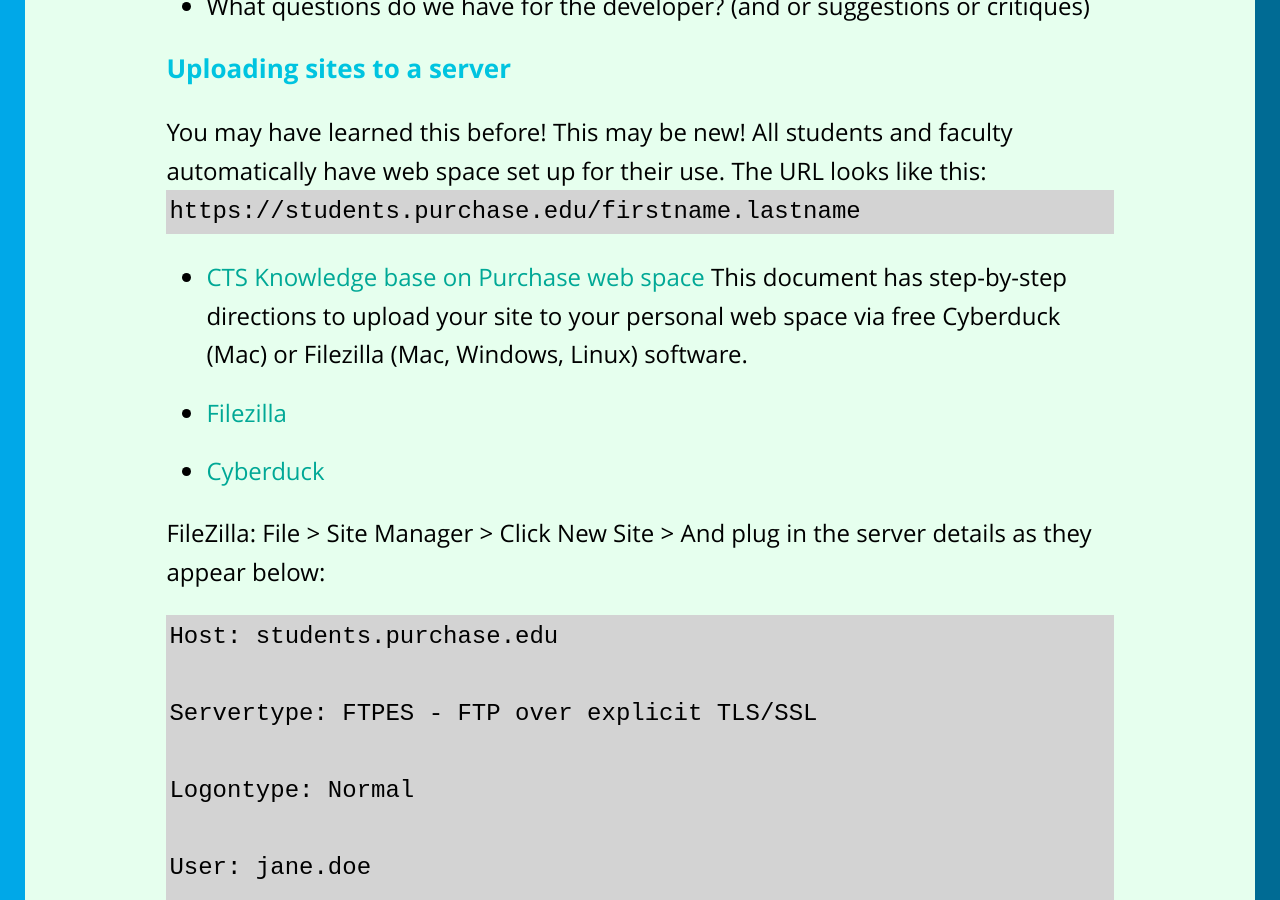
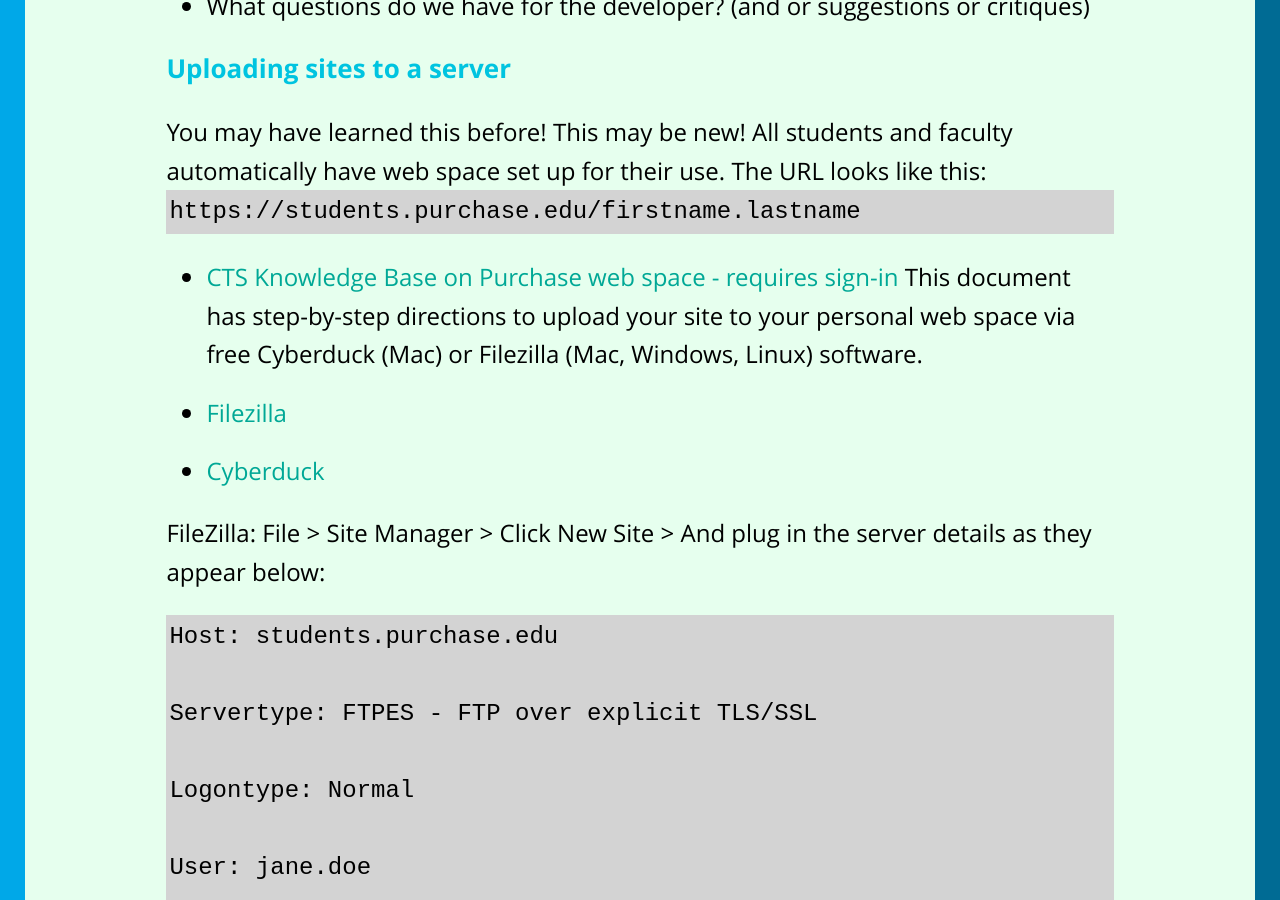
Before and after one commit to lee2sman/social_software_fall2023, a Jekyll site: the page built from _posts/2023-09-05-week2.md, in a window 1280 px wide and 900 px high, scrolled down 8519 px. Built offline with Jekyll 4.4.1, drawn with Linux system fonts in a browser that asks for light colours; nearby versions of some CDN libraries.

Commit message:
update cts link

````diff
--- a/_posts/2023-09-05-week2.md
+++ b/_posts/2023-09-05-week2.md
@@ -97,7 +97,7 @@ Questions:
 
 You may have learned this before! This may be new! All students and faculty automatically have web space set up for their use. The URL looks like this: ```https://students.purchase.edu/firstname.lastname```
 
-- [CTS Knowledge base on Purchase web space](https://collaborate.purchase.edu/CTS/Knowledge%20Base%20External/Web%20and%20File%20Space%20Support.aspx)
+- [CTS Knowledge Base on Purchase web space - requires sign-in](https://purchase.sharepoint.com/CTS/Knowledge%20Base%20External/File%20Space(Filezilla),%20Web%20Space(Web%20Page).aspx)
 This document has step-by-step directions to upload your site to your personal web space via free Cyberduck (Mac) or Filezilla (Mac, Windows, Linux) software.
 
 
````
